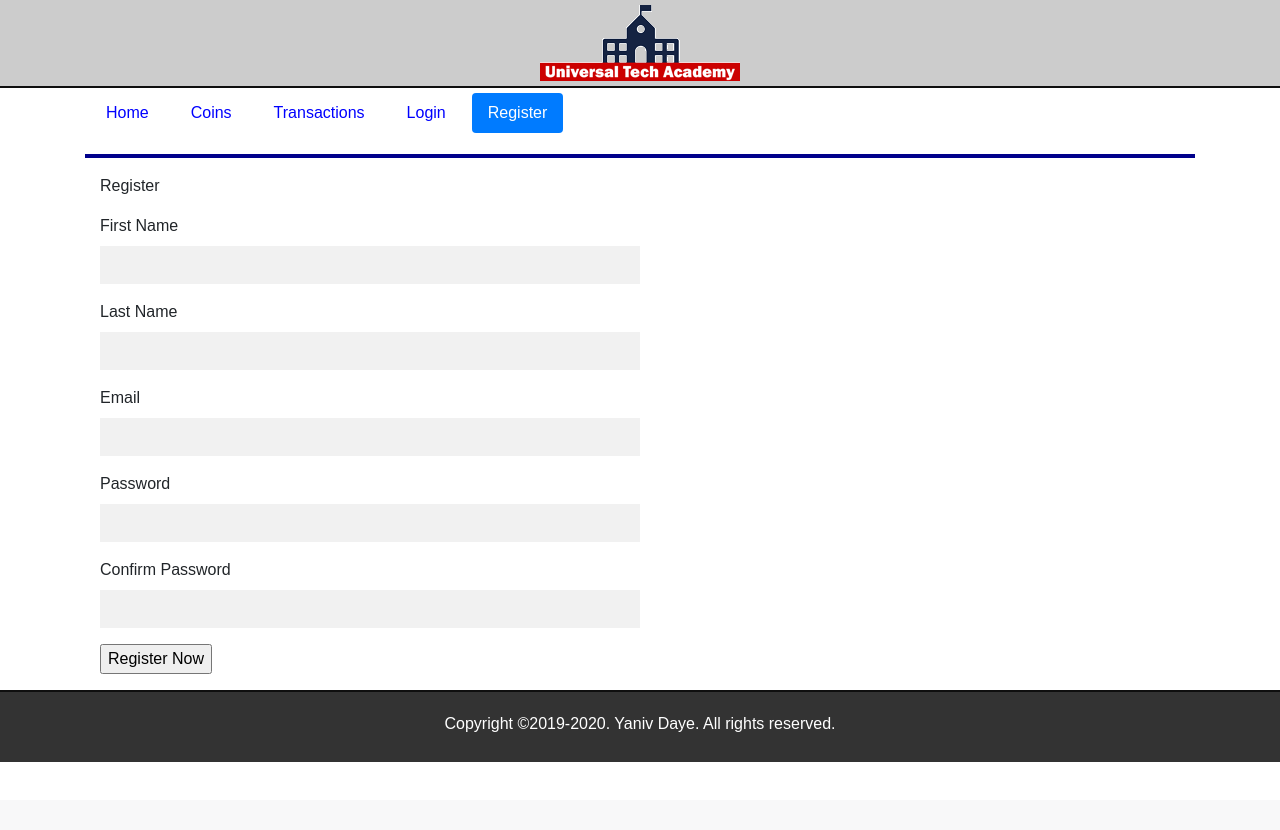
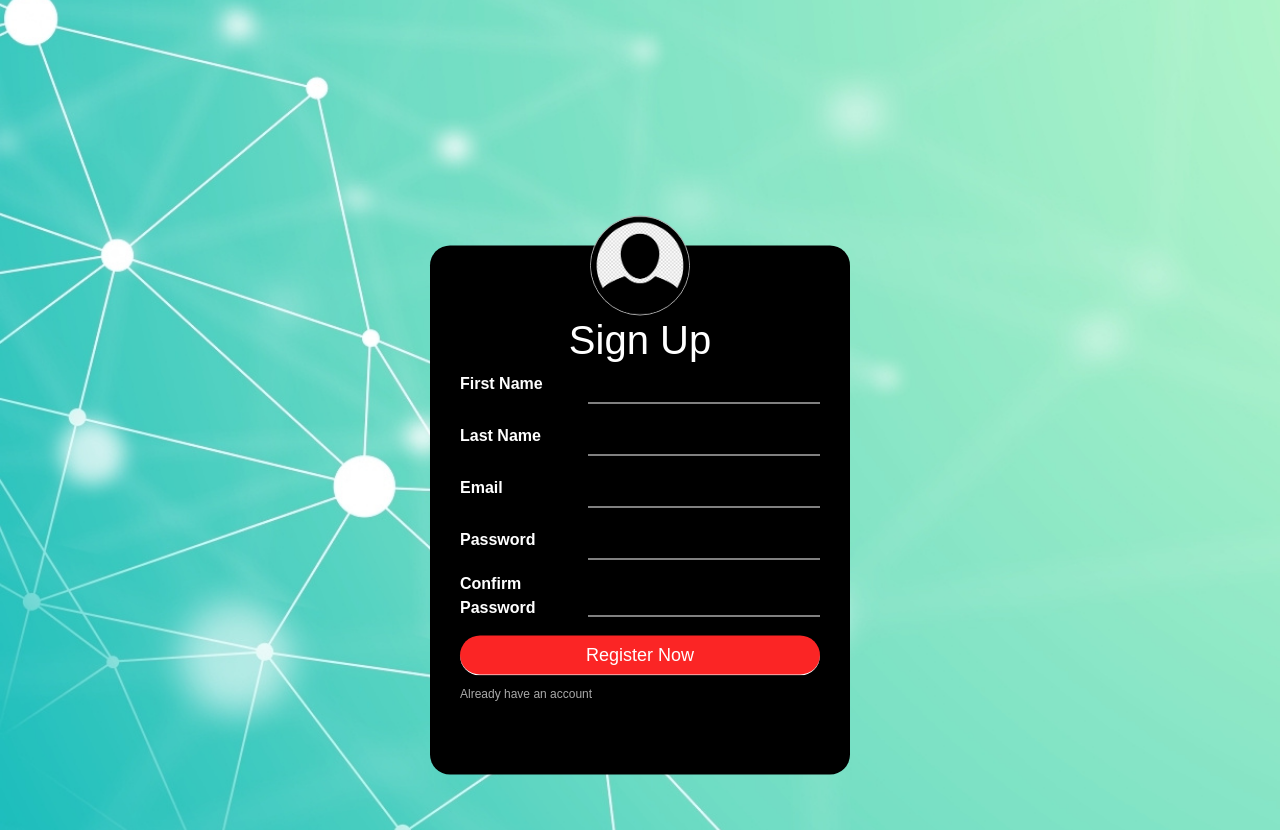
Before and after one commit to yaniv120892/CryptoTrading, a Flask app: page /register in a window 1280 px wide. Before the commit the page ends 762 px from the top, so only its background shows below. Run offline with Flask 2, Linux system fonts and the light colour scheme; some libraries are stand-ins or nearby versions.

Commit message:
improve login and register design

```diff
--- a/application/routes.py
+++ b/application/routes.py
@@ -74,7 +74,7 @@ def login():
         else:
             flash("Sorry, something went wrong!", category="danger")
             return redirect("/login")
-    return render_template("login.html",title="Login", form=form, login=True)
+    return render_template("login.html", form=form, login=True)
 
 @app.route("/register", methods=['GET','POST'])
 def register():
@@ -98,7 +98,7 @@ def register():
         session['user_id'] = user.user_id
         session['username'] = user.first_name
         return redirect(url_for("index"))
-    return render_template("register.html", title="Register", form=form, register=True)
+    return render_template("register.html", form=form, register=True)
 
 @app.route("/transaction", methods=["GET","POST"])
 def transaction():
--- a/application/static/css/main.css
+++ b/application/static/css/main.css
@@ -18,6 +18,7 @@ body {
 
 .error-message {
     color: red;
+    font-size: small;
 }
 
 header {
@@ -43,19 +44,6 @@ hr {
     margin-right: auto;
     background-color: darkblue;
     border: 0 none;
-}
-
-input[type=text], input[type=password] {
-    width: 50%;
-    padding: 7px;
-    display: inline-block;
-    border: none;
-    background: #f1f1f1;
-}
-
-input[type=text]:focus, input[type=password]:focus {
-    background-color: #ddd;
-    outline: none;
 }
 
 .top-container {
@@ -107,3 +95,107 @@ footer {
     right: 10em;
     top: 3em;
 }
+
+.login_register{
+    background-size: cover;
+    background-position: center ;
+    font-family: sans-serif;
+    overflow:scroll;
+    margin-top: 30px;
+}
+
+.login_register h1{
+    text-align: center;
+    padding: 0;
+    margin: 0;
+}
+
+.login_register_inbox{
+    width: 420px;
+    background: #000;
+    color:  #fff;
+    top: 60%;
+    left:  50%;
+    position: absolute;
+    transform: translate(-50%,-50%);
+    box-sizing: border-box;
+    padding: 70px 30px;
+    border-radius: 20px;
+}
+
+.login_register p{
+    margin: 0;
+    padding: 0;
+    font-weight: bold;
+    align-items: center;
+}
+
+.login_register p{
+    width: 100%;
+    margin-bottom: 5px;
+}
+
+.register_inbox p{
+    display: flex;
+}
+
+.register_inbox label{
+    width: 200px;
+}
+
+.login_register input[type="text"], input[type="password"]{
+    border: none;
+    border-bottom: 1px solid #fff;
+    background: transparent;
+    outline: none;
+    height: 40px;
+    color: #fff;
+    font-size: 16px;
+    margin-bottom: 7px;
+    width: 100%;
+    padding-left: 5px;
+}
+
+.login_register input[type="submit"]{
+    border: none;
+    border-bottom: 1px solid #fff;
+    background: #fb2525;
+    outline: none;
+    height: 40px;
+    color: #fff;
+    font-size: 18px;
+    width: 100%;
+    margin-top: 3px;
+    border-radius: 20px;
+}
+
+.login_register input[type="submit"]:hover{
+    cursor: pointer;
+    background: #ffc107;
+    color: #000;
+}
+
+.login_register a{
+    text-decoration: none;
+    font-size: 12px;
+    line-height: 20px;
+    color: darkgrey;
+}
+
+.login_register a:hover{
+    color: #ffc107;
+}
+
+.avatar{
+    width: 100px;
+    height: 100px;
+    position: absolute;
+    border-radius: 50%;
+    top: -30px;
+    left: calc(50% - 50px);
+    border: 1px solid darkgrey;
+}
+
+.inbox-wrapper{
+    /* margin-top: 50px; */
+}
--- a/application/templates/includes/footer.html
+++ b/application/templates/includes/footer.html
@@ -1,5 +1,5 @@
-<div class="container-fluid text-center bottom-container">
+<!-- <div class="container-fluid text-center bottom-container">
     <footer>
         <p>Copyright &copy;2019-2020. Yaniv Daye. All rights reserved.</p>
     </footer>
-</div>
+</div> -->
--- a/application/templates/layout.html
+++ b/application/templates/layout.html
@@ -1,7 +1,7 @@
 <!DOCTYPE html>
 <html>
 <head>
-    <title>UTA - Home Page</title>
+    <title>CryptoTrading</title>
     <link rel="stylesheet" href="https://maxcdn.bootstrapcdn.com/bootstrap/4.0.0/css/bootstrap.min.css"
           integrity="sha384-Gn5384xqQ1aoWXA+058RXPxPg6fy4IWvTNh0E263XmFcJlSAwiGgFAW/dAiS6JXm" crossorigin="anonymous">
     <link rel="stylesheet" href="{{ url_for('static',filename='css/main.css') }}"/>
--- a/application/templates/register.html
+++ b/application/templates/register.html
@@ -1,52 +1,55 @@
-
-    {% extends "layout.html" %}
-
-    {% block content %}
-
-    <div class="container">
+<!DOCTYPE html>
+<html>
+    <head>
+        <title>CryptoTrading</title>
+        <link rel="stylesheet" href="https://maxcdn.bootstrapcdn.com/bootstrap/4.0.0/css/bootstrap.min.css"
+            integrity="sha384-Gn5384xqQ1aoWXA+058RXPxPg6fy4IWvTNh0E263XmFcJlSAwiGgFAW/dAiS6JXm" crossorigin="anonymous">
+        <link rel="stylesheet" href="{{ url_for('static',filename='css/main.css') }}"/>
+    </head>
+    <body style="background-image: url(/static/images/background.jpeg)" class="login_register">
+        <div class="register_inbox login_register_inbox">
+            <img src="/static/images/avatar.png" class="avatar">
+            <h1>Sign Up</h1>
             <form name="register" action="" method="post" novalidate>
-            <fieldset class="form-group">
-                {{ title }}
-            </fieldset>
                 {{ form.hidden_tag() }}
                 <p>
-                {{ form.first_name.label }} <br>
-                {{ form.first_name(size=12) }}
+                    {{ form.first_name.label }}
+                    {{ form.first_name() }}
+                </p>
                 {% for error in form.first_name.errors %}
                 <span class="error-message">{{ error }}</span>
                 {% endfor %}
+                <p>
+                    {{ form.last_name.label }}
+                    {{ form.last_name() }}
                 </p>
-            <p>
-                {{ form.last_name.label }} <br>
-                {{ form.last_name(size=12) }}
                 {% for error in form.last_name.errors %}
                 <span class="error-message">{{ error }}</span>
                 {% endfor %}
+                <p>
+                    {{ form.email.label }}
+                    {{ form.email() }}
                 </p>
-            <p>
-                {{ form.email.label }} <br>
-                {{ form.email(size=35) }}
                 {% for error in form.email.errors %}
                 <span class="error-message">{{ error }}</span>
                 {% endfor %}
+                <p>
+                    {{ form.password.label }}
+                    {{ form.password() }}
                 </p>
-            <p>
-                {{ form.password.label }} <br>
-                {{ form.password(size=15) }}
                 {% for error in form.password.errors %}
                 <span class="error-message">{{ error }}</span>
                 {% endfor %}
+                <p>
+                    {{ form.password_confirm.label }}
+                    {{ form.password_confirm() }}
                 </p>
-            <p>
-                {{ form.password_confirm.label }} <br>
-                {{ form.password_confirm(size=15) }}
                 {% for error in form.password_confirm.errors %}
                 <span class="error-message">{{ error }}</span>
                 {% endfor %}
-            </p>
-            <p>
-                {{ form.submit() }} <br>
-            </p>
+                <p>{{ form.submit() }} <br></p>
             </form>
+            <a href="{{ url_for('login') }}">Already have an account</a>
         </div>
-    {% endblock %}
+    </body>
+</html>
```
Also changed, not shown: application/templates/login.html (+25 -26 lines), application/static/images/avatar.png (added), application/static/images/background.jpeg (added). Lines whose indentation alone changed are shown as unchanged.
